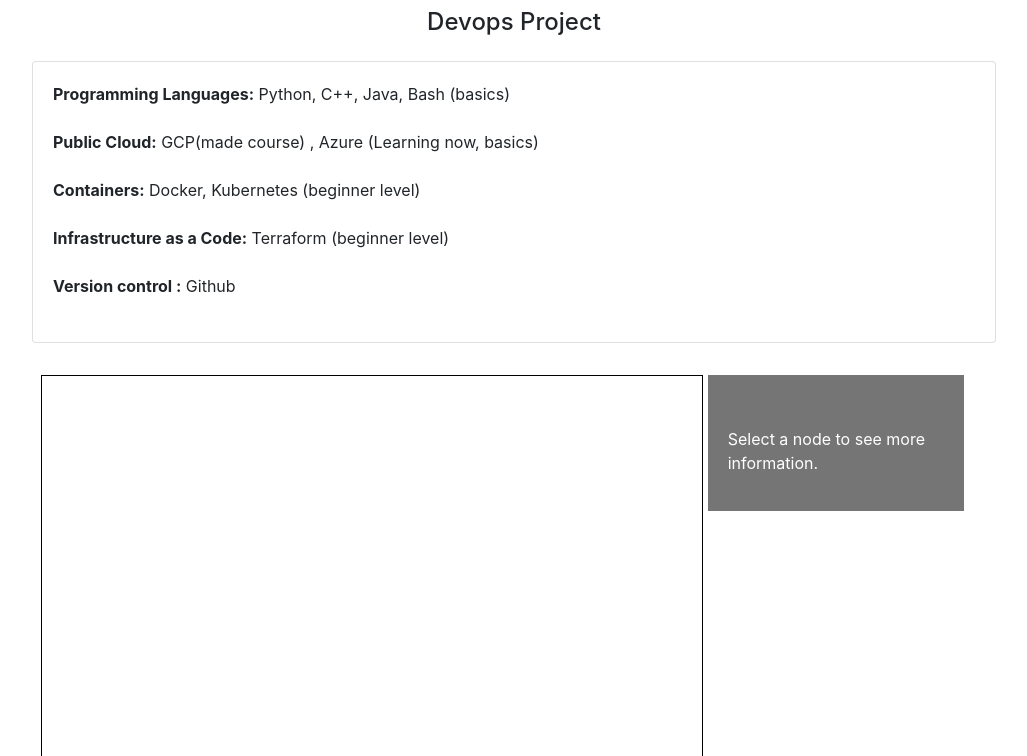
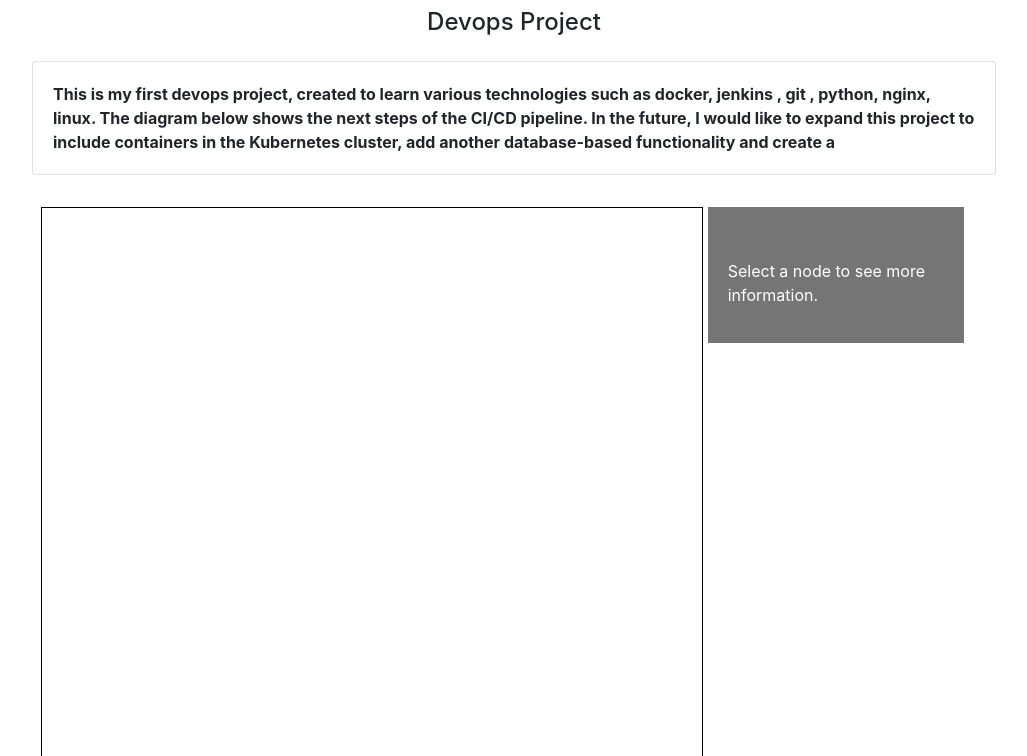
Before and after one commit to xRizur/Portfolio, a Flask app: page /devops-project in a window 1280 px wide. Shown: the part 66-822 px from the top of the page, without its empty margins (126-1153 px from the left). Run offline with Flask 3, Linux system fonts and the light colour scheme; some libraries are stand-ins or nearby versions.

Commit message:
some changes in docker files

```diff
--- a/app/templates/devops-project.html
+++ b/app/templates/devops-project.html
@@ -7,11 +7,9 @@
       <div class="h4 text-center mb-4 title" id="Prof-skill">Devops Project</div>
       <div class="card" data-aos="fade-up" data-aos-anchor-placement="top-bottom">
         <div class="card-body">
-          <b>Programming Languages:</b> Python, C++, Java, Bash (basics)<br><br>
-          <b>Public Cloud:</b> GCP(made course) , Azure (Learning now, basics)<br><br>
-          <b>Containers:</b> Docker, Kubernetes (beginner level)<br><br>
-          <b>Infrastructure as a Code:</b> Terraform (beginner level)<br><br>
-          <b>Version control :</b> Github<br><br>
+          <b>This is my first devops project, created to learn various technologies such as docker,
+            jenkins , git , python, nginx, linux. The diagram below shows the next steps of the CI/CD pipeline. In the future, I would like to expand this project to include containers in the
+            Kubernetes cluster, add another database-based functionality and create a </b>
         </div>
       </div>
     </div>
```
Also changed, not shown: docker-compose.yml (+4 -5 lines), 3 other files.
